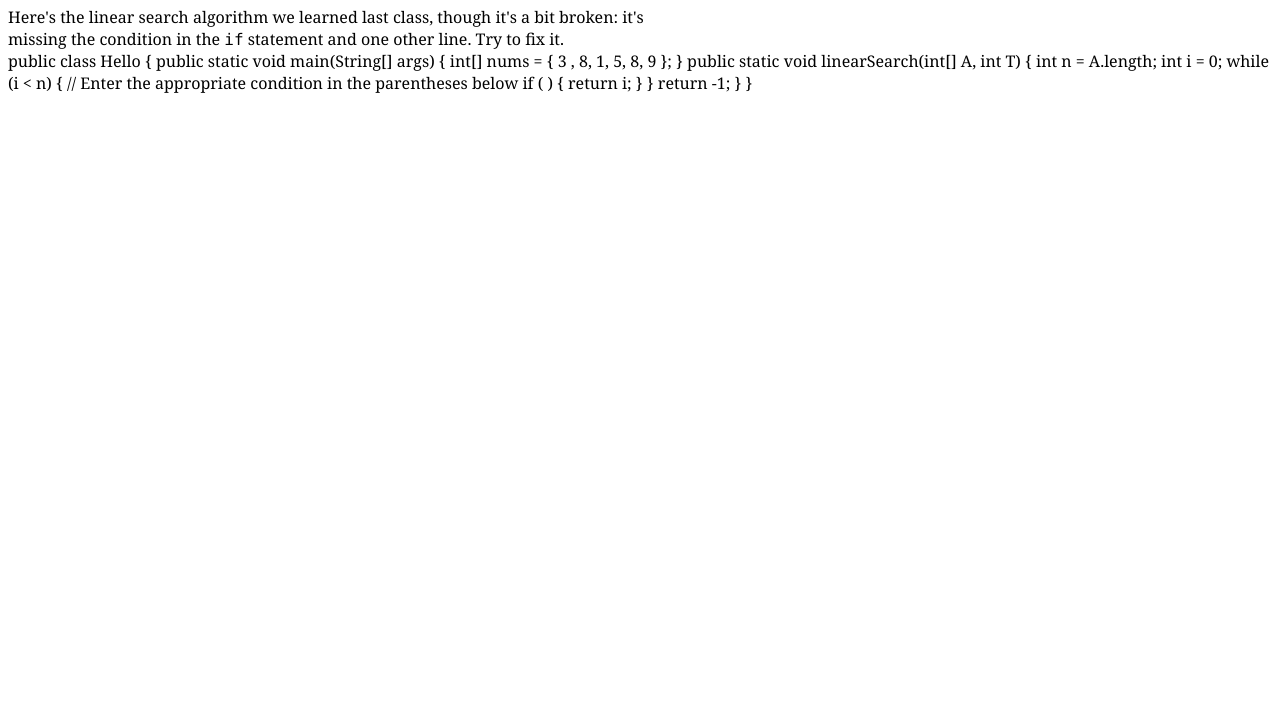
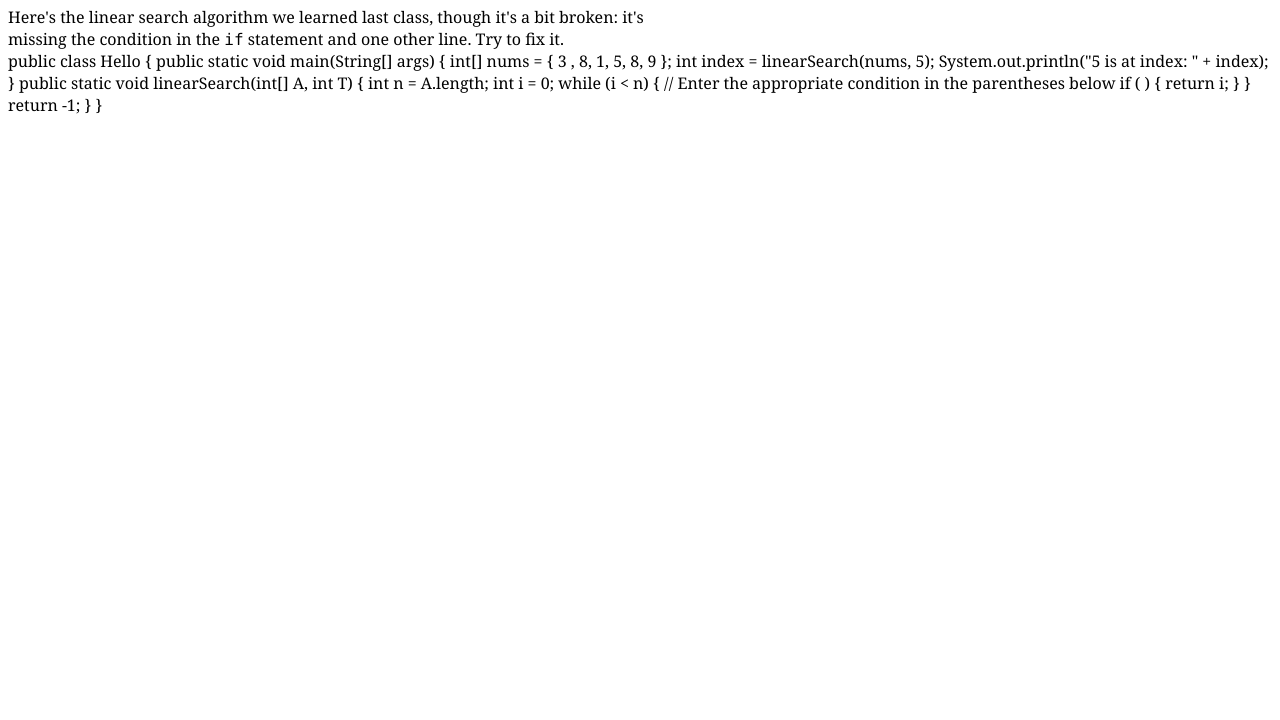
Before and after one commit to justincm8/justincm8.github.io, a plain HTML site: page search.html in a window 1280 px wide. Shown: the part 80-800 px from the top of the page. Drawn offline with Linux system fonts and the light colour scheme.

Commit message:
updated task 1

```diff
--- a/search.html
+++ b/search.html
@@ -28,6 +28,8 @@ code
     public static void main(String[] args)
     {
         int[] nums = { 3 , 8, 1, 5, 8, 9 };
+        int index = linearSearch(nums, 5);
+        System.out.println("5 is at index: " + index);
     }
 
     public static void linearSearch(int[] A, int T)
```
